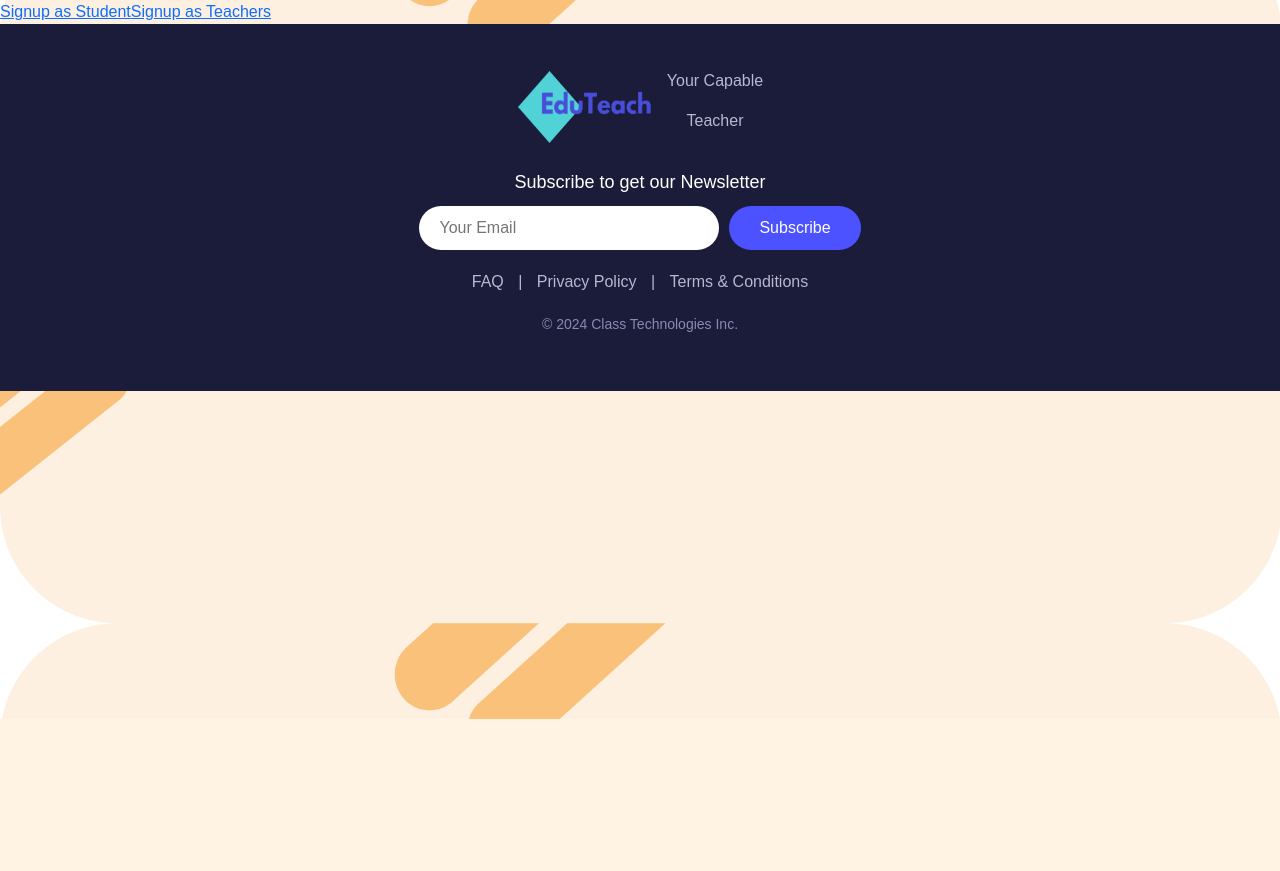
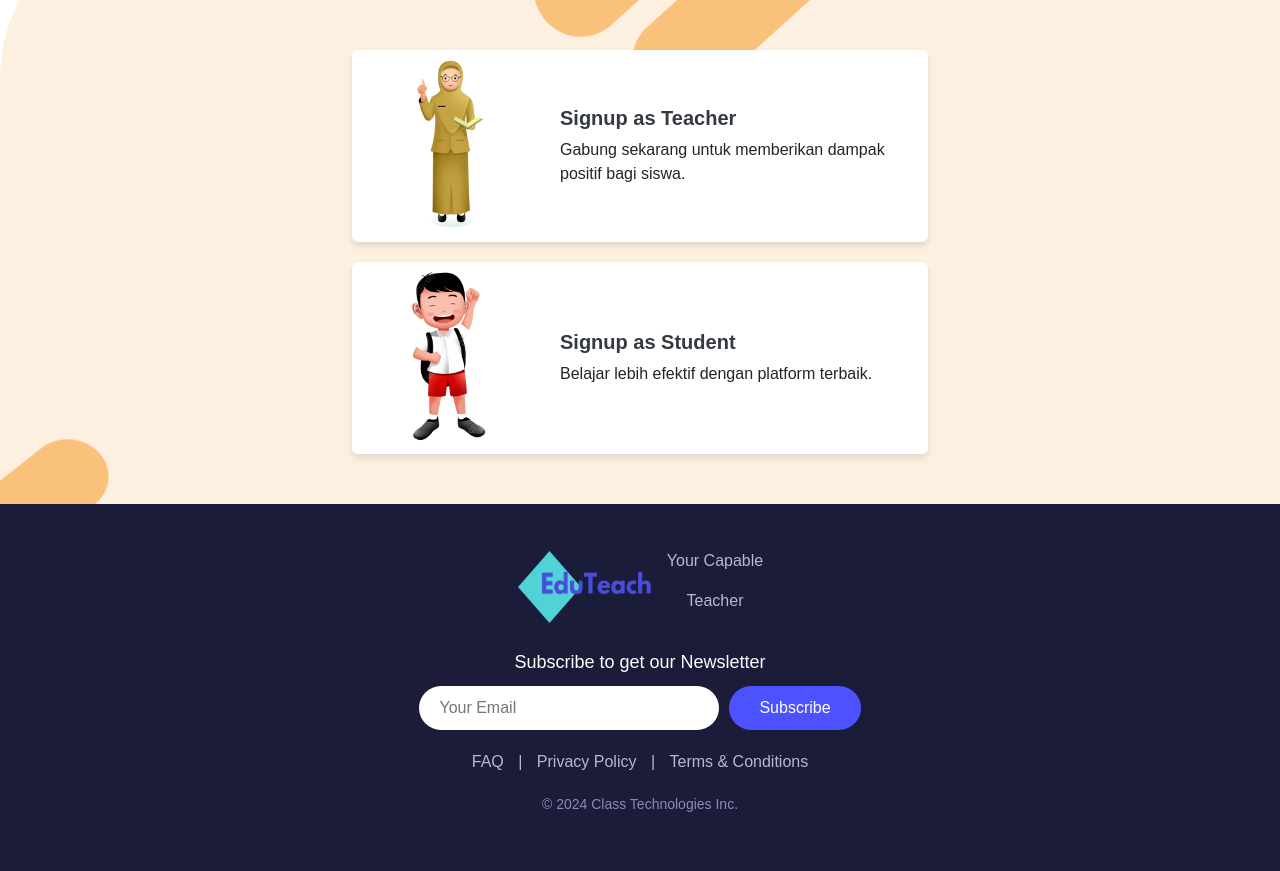
Before and after one commit to Akbaramr/EDUCOURSE_Kelompok1New, a Django app: page /user_app/register_option/ in a window 1280 px wide. Shown: the part 81-952 px from the top of the page. Before the commit the page ends 800 px from the top, so only its background shows below. Run offline with Django 5.2, Linux system fonts and the light colour scheme.

Commit message:
“menambahkancarddiregisteroption”

```diff
--- a/static/css/register.css
+++ b/static/css/register.css
@@ -82,3 +82,33 @@
 .signup-form-container a:hover {
 text-decoration: underline;
 }
+
+/* css untuk register_option */
+.card-container {
+max-width: 600px;
+margin: 50px auto;
+color: #ff9d3f;
+}
+.card {
+border: none;
+margin-bottom: 20px;
+box-shadow: 0 4px 6px rgba(0, 0, 0, 0.1);
+transition: transform 0.2s ease-in-out, box-shadow 0.2s ease-in-out;
+}
+.card:hover {
+transform: scale(1.02);
+box-shadow: 0 6px 10px rgba(0, 0, 0, 0.15);
+}
+.card img {
+max-height: 100%;
+object-fit: cover;
+border-radius: 0.25rem 0 0 0.25rem;
+}
+.card-title {
+color: #343a40;
+font-weight: bold;
+}
+.card-link {
+text-decoration: none;
+color: inherit;
+}
--- a/templates/user_app/index.html
+++ b/templates/user_app/index.html
@@ -27,7 +27,7 @@
       <img src="{% static '/img/gojek.png'%}" alt="Gojek" />
       <img src="{% static '/img/airbnb.jpg'%}" alt="Airbnb" />
       <img src="{% static '/img/bumn.png'%}" alt="Bumn" />
-      <img src="{% static '/mg/facebook.png'%}" alt="Facebook" />
+      <img src="{% static '/img/facebook.png'%}" alt="Facebook" />
       <img src="{% static '/img/grab.png'%}" alt="Grab" />
     </div>
   </section>
--- a/templates/user_app/register_option.html
+++ b/templates/user_app/register_option.html
@@ -1,12 +1,43 @@
 {% extends 'user_app/base.html' %}
 {% load static %}
 {% block head_block %}
+<link href="https://cdn.jsdelivr.net/npm/bootstrap@5.3.3/dist/css/bootstrap.min.css" rel="stylesheet" integrity="sha384-QWTKZyjpPEjISv5WaRU9OFeRpok6YctnYmDr5pNlyT2bRjXh0JMhjY6hW+ALEwIH" crossorigin="anonymous">
 <link rel="stylesheet" href="{% static 'css/register.css' %}">
 <script defer src="{% static 'js/signup.js'%}"></script>
 {% endblock %}
 {% block body_block %}
-<div class="component">
-    <a href="{% url 'user_app:register'%}"> Signup as Student</a>
-    <a href="{% url 'user_app:register_teacher'%}"> Signup as Teachers</a>
-</div>
+<div class="container card-container">
+    <!-- Card untuk Guru -->
+    <a href="{% url 'user_app:register_teacher' %}" class="card-link">
+      <div class="card">
+        <div class="row g-0 align-items-center">
+          <div class="col-md-4">
+            <img src="{% static 'img/guru.png' %}" class="img-fluid" alt="guru">
+          </div>
+          <div class="col-md-8">
+            <div class="card-body">
+              <h5 class="card-title">Signup as Teacher</h5>
+              <p class="card-text">Gabung sekarang untuk memberikan dampak positif bagi siswa.</p>
+            </div>
+          </div>
+        </div>
+      </div>
+    </a>
+    <!-- Card untuk Siswa -->
+  <a href="{% url 'user_app:register' %}" class="card-link">
+    <div class="card">
+      <div class="row g-0 align-items-center">
+        <div class="col-md-4">
+          <img src="{% static 'img/siswa.png' %}" class="img-fluid" alt="student">
+        </div>
+        <div class="col-md-8">
+          <div class="card-body">
+            <h5 class="card-title">Signup as Student</h5>
+            <p class="card-text">Belajar lebih efektif dengan platform terbaik.</p>
+          </div>
+        </div>
+      </div>
+    </div>
+  </a>
+  </div>
 {% endblock %}
```
Also changed, not shown: static/img/guru.png (added), static/img/siswa.png (added). Lines whose indentation alone changed are shown as unchanged.
